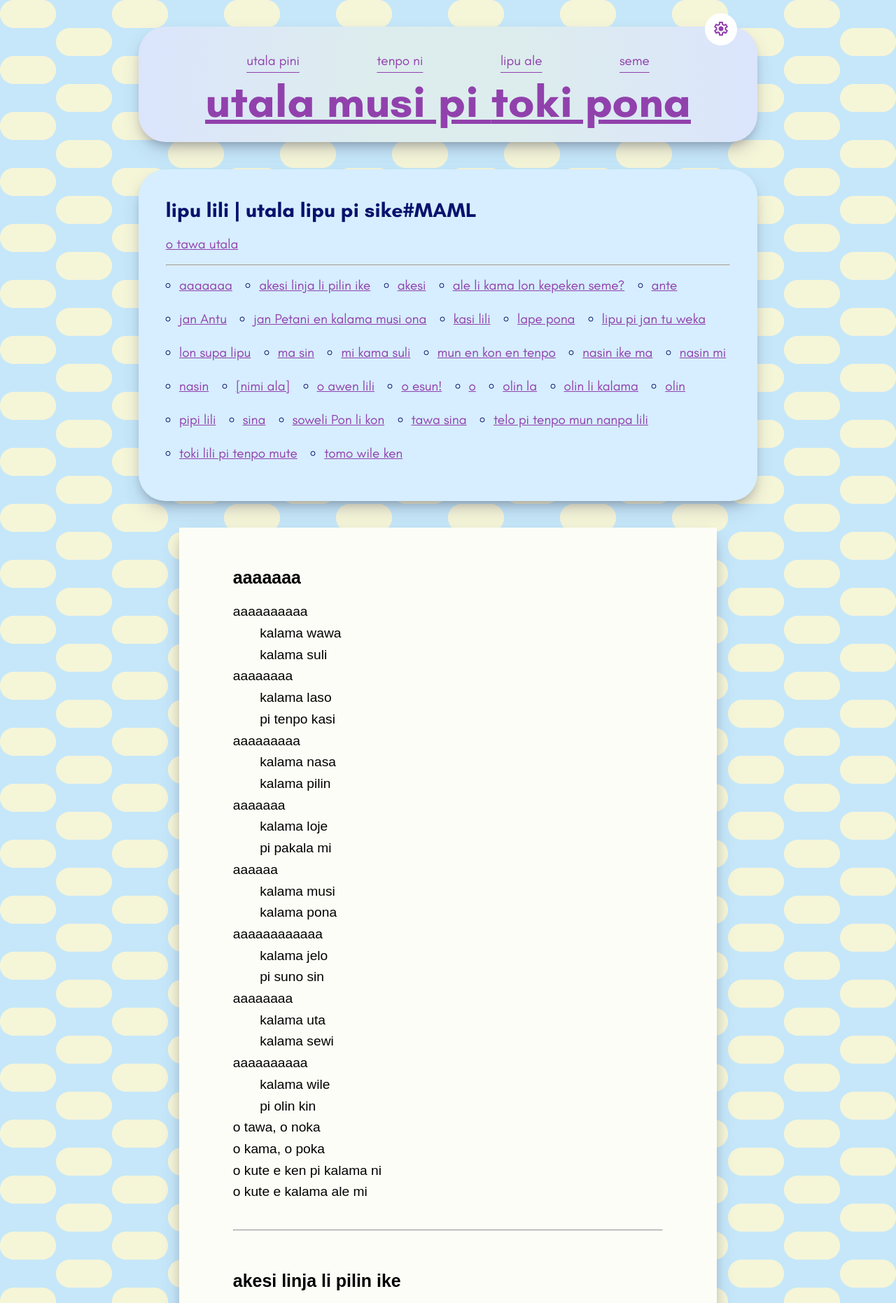
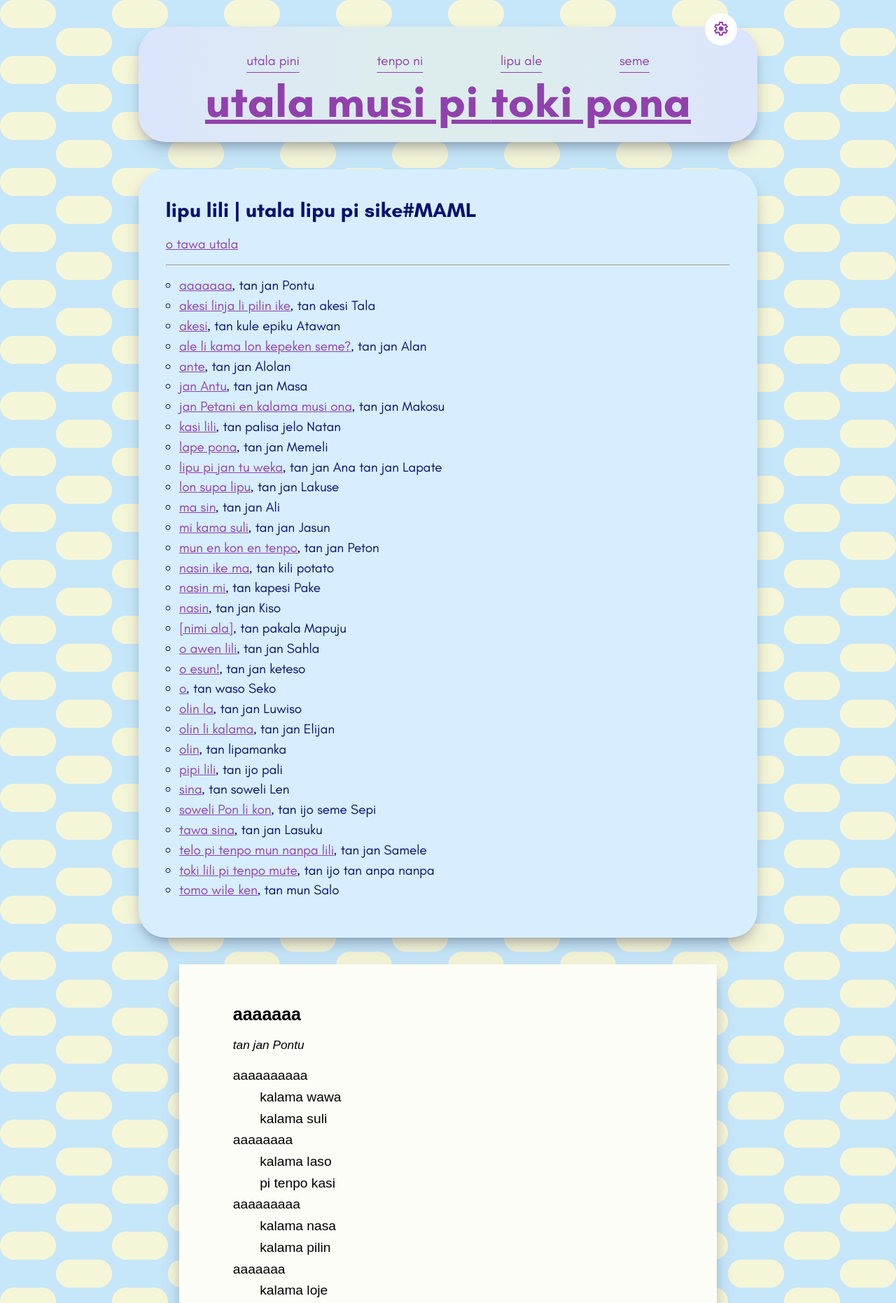
Before and after one commit to raacz/utala, a Jekyll site: the page built from maml/lipu-musi/lipu-lili/index.md, in a window 1280 px wide. Shown: the top 1862 px of the page at 70% size. Built offline with Jekyll 4.4.1, drawn with Linux system fonts in a browser that asks for light colours; some web fonts are replaced; some of the changed text lies outside the part shown.

Commit message:
lon la o pana e nimi pali tawa lukin

```diff
--- a/maml/lipu-musi/lipu-lili/index.md
+++ b/maml/lipu-musi/lipu-lili/index.md
@@ -18,20 +18,24 @@ title: lipu lili | lipu musi pi sike#MAML
 
 <style>
     .nimi-pi-lipu-lili{
-        display: flex;
-        flex-wrap: wrap;
         gap: 1em;
         list-style: circle;
+    }
+    main h2{
+      padding-block-end: 0;
+    }
+    .nimi-jan{
+      margin-block-end: 0.5em;
+      font-size: 0.9em;
+    }
 
-
-    }
 </style>
 
 <ul role="list" class="nimi-pi-lipu-lili">
 {% for page in lipu_pages %}
     {% assign stripped_title = page.title | replace: " ", "-" %}
 
-  <li><a href="#{{ stripped_title }}">{{ page.title }}</a></li>
+  <li><a href="#{{ stripped_title }}">{{ page.title }}</a>, tan {{ page.jan_pali }}</li>
 {% endfor %}
 </ul>
 
@@ -46,6 +50,8 @@ title: lipu lili | lipu musi pi sike#MAML
 {% for page in lipu_pages %}
     {% assign stripped_title = page.title | replace: " ", "-" %}
   <h2 tabindex="-1" id="{{ stripped_title }}">{{ page.title }}</h2>
+  <em class="nimi-jan">tan {{ page.jan_pali }}</em>
+
   {{ page.content }}
   <hr>
 {% endfor %}
```
